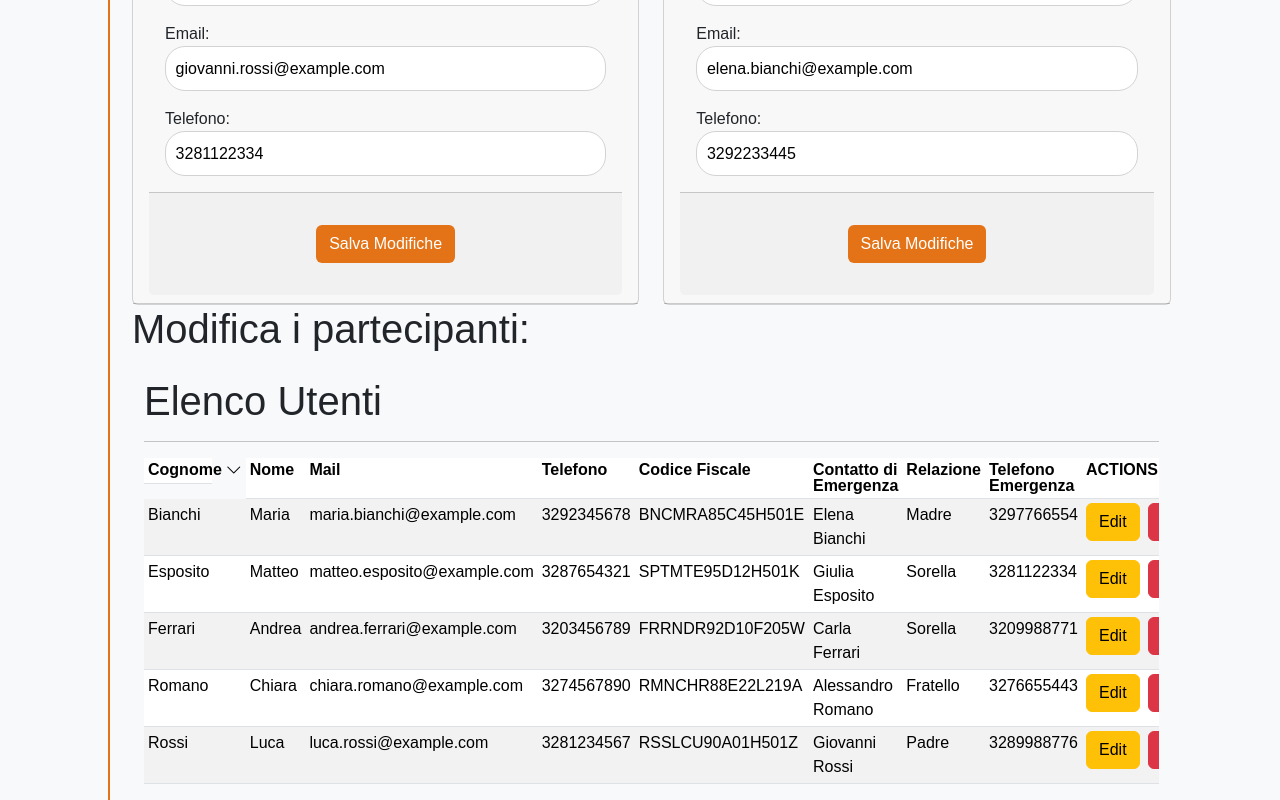
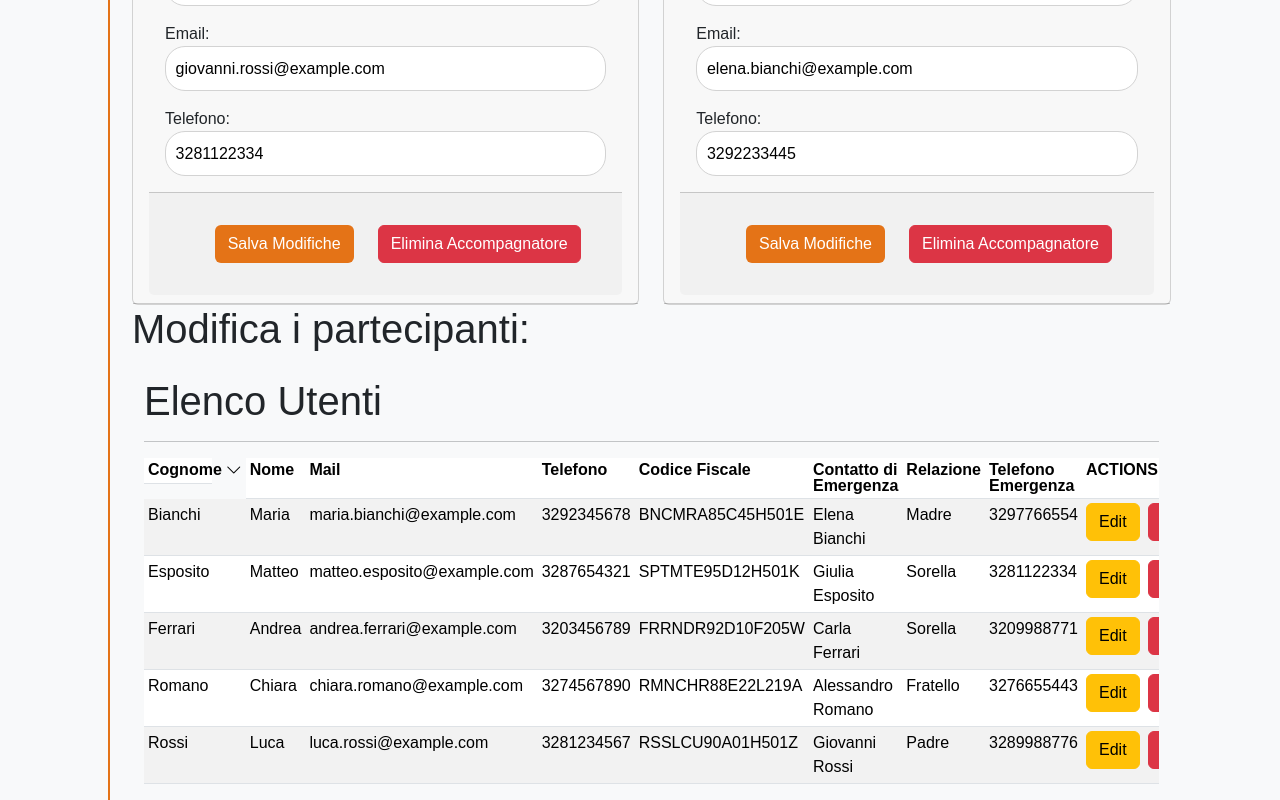
Before and after one commit to mattiacoli/BooRoad, a React (Vite) app: page /1/edit-trip in a window 1280 px wide. Shown: the part 948-1748 px from the top of the page. Built offline with nearby package versions, Linux system fonts and the light colour scheme.

Commit message:
Add CompanionEditCardUi and ChangeCompanions components for companion editing functionality

```diff
--- a/src/components/dumb/ChangeCompanions.ui.jsx
+++ b/src/components/dumb/CompanionEditCard.ui.jsx
@@ -1,61 +1,20 @@
-import { useState, useEffect } from "react"
-import { useTripContext } from "../../contexts/TripContext"
+import { useTripContext } from "../../contexts/TripContext";
 
-export default function ChangeCompanionsUi({ item, id }) {
+export default function CompanionEditCardUi({ onchange, onsubmit, companion, message, tripId }) {
 
-    const { data, setData } = useTripContext()
-
-    const [companion, setCompanion] = useState(item)
-    const [message, setmessage] = useState({
-        state: '',
-        message: ''
-    })
-
-    function handleChangeCompanions(key, value) {
-        setCompanion({
-            ...companion,
-            [key]: value
-        })
-    }
-
-    function handleSubmit() {
-
-        //rimappare l'array generale con i nuovi dati
-        const currentTrip = data.find(trip => trip.id == id)
-        const updatedCompanions = currentTrip.accompagnatori.map(item => item.id == companion.id ? companion : item)
-
-        const updatedTrip = {
-            ...currentTrip,
-            accompagnatori: updatedCompanions
-        }
-
-        const updatedData = data.map(trip => trip.id == updatedTrip.id ? updatedTrip : trip)
-        //settare l'array con il setter
-
-        setData(updatedData)
-
-        setmessage({
-            state: 'success',
-            message: 'Companion updated correctly'
-        })
-
-    }
-
-    useEffect(() => {
-        console.log(data);
-    }, [data])
+    const { deleteCompanion } = useTripContext()
 
     return (
         <>
             <div className="col">
-                <form onSubmit={(e) => { e.preventDefault(); handleSubmit() }} action="">
+                <form onSubmit={(e) => { e.preventDefault(); onsubmit() }} action="">
                     <div className="card">
                         <div className="card-header">
                             <h3>Info accompagnatore:</h3>
                             <div className="card-body">
                                 <label htmlFor="" className="edit_label">Nome:</label>
                                 <input
-                                    onChange={(e) => handleChangeCompanions(e.target.name, e.target.value)}
+                                    onChange={(e) => onchange(e.target.name, e.target.value)}
                                     value={companion.nome}
                                     name="nome"
                                     className="edit_input"
@@ -65,7 +24,7 @@ export default function ChangeCompanionsUi({ item, id }) {
 
                                 <label htmlFor="" className="edit_label">Cognome:</label>
                                 <input
-                                    onChange={(e) => handleChangeCompanions(e.target.name, e.target.value)}
+                                    onChange={(e) => onchange(e.target.name, e.target.value)}
                                     value={companion.cognome}
                                     name="cognome"
                                     className="edit_input"
@@ -75,7 +34,7 @@ export default function ChangeCompanionsUi({ item, id }) {
 
                                 <label htmlFor="" className="edit_label">Email:</label>
                                 <input
-                                    onChange={(e) => handleChangeCompanions(e.target.name, e.target.value)}
+                                    onChange={(e) => onchange(e.target.name, e.target.value)}
                                     value={companion.email}
                                     name="email"
                                     className="edit_input"
@@ -85,7 +44,7 @@ export default function ChangeCompanionsUi({ item, id }) {
 
                                 <label htmlFor="" className="edit_label">Telefono:</label>
                                 <input
-                                    onChange={(e) => handleChangeCompanions(e.target.name, e.target.value)}
+                                    onChange={(e) => onchange(e.target.name, e.target.value)}
                                     value={companion.telefono}
                                     name="telefono"
                                     className="edit_input"
@@ -106,7 +65,8 @@ export default function ChangeCompanionsUi({ item, id }) {
                                 }
                             </div>
                             <div className="card-footer text-center">
-                                <button type="submit" className="btn my-4">Salva Modifiche</button>
+                                <button type="submit" className="btn mx-4">Salva Modifiche</button>
+                                <button type="button" onClick={() => deleteCompanion(companion.id, tripId)} className="btn btn-actions btn-danger my-4">Elimina Accompagnatore</button>
                             </div>
                         </div>
                     </div>
--- /dev/null
+++ b/src/components/smart/ChangeCompanions.jsx
@@ -0,0 +1,60 @@
+import { useState, useEffect } from "react"
+import { useTripContext } from "../../contexts/TripContext"
+import CompanionEditCardUi from "../dumb/CompanionEditCard.ui"
+
+export default function ChangeCompanions({ item, id }) {
+
+    const { data, setData } = useTripContext()
+
+    const [companion, setCompanion] = useState(item)
+    const [message, setmessage] = useState({
+        state: '',
+        message: ''
+    })
+
+    function handleChangeCompanions(key, value) {
+        setCompanion({
+            ...companion,
+            [key]: value
+        })
+    }
+
+    function handleSubmit() {
+
+        //rimappare l'array generale con i nuovi dati
+        const currentTrip = data.find(trip => trip.id == id)
+        const updatedCompanions = currentTrip.accompagnatori.map(item => item.id == companion.id ? companion : item)
+
+        const updatedTrip = {
+            ...currentTrip,
+            accompagnatori: updatedCompanions
+        }
+
+        const updatedData = data.map(trip => trip.id == updatedTrip.id ? updatedTrip : trip)
+        //settare l'array con il setter
+
+        setData(updatedData)
+
+        setmessage({
+            state: 'success',
+            message: 'Companion updated correctly'
+        })
+
+    }
+
+    useEffect(() => {
+        console.log(data);
+    }, [data])
+
+    return (
+        <>
+            <CompanionEditCardUi
+                onchange={handleChangeCompanions}
+                onsubmit={handleSubmit}
+                companion={companion}
+                message={message}
+                tripId={id}
+            />
+        </>
+    )
+}
--- a/src/contexts/TripContext.jsx
+++ b/src/contexts/TripContext.jsx
@@ -31,15 +31,37 @@ function TripProvider({ children }) {
 
     function deleteTrip(id) {
         console.log('delete');
-        let deletedTrip = {};
 
         const updatedData = data.filter(item => item.id !== id)
         setData(updatedData)
     }
 
+    function deleteCompanion(companionId, tripId) {
+        console.log('delete');
+
+        console.log(companionId, Number(tripId));
+
+
+        const currentTrip = data.find(trip => trip.id == Number(tripId))
+
+        const updatedCompanion = currentTrip.accompagnatori.filter(item => item.id !== companionId)
+
+        const updatedTrip = {
+            ...currentTrip,
+            accompagnatori: updatedCompanion
+        }
+
+        const updatedData = data.map(item => item.id == updatedTrip.id ? updatedTrip : item)
+        console.log(updatedData);
+
+        setData(updatedData)
+        console.log('submit');
+
+    }
+
     return (
 
-        <TripContext.Provider value={{ data, setData, deleteTrip, deleteUser, searchQuery, setSearchQuery }}>
+        <TripContext.Provider value={{ data, setData, deleteCompanion, deleteTrip, deleteUser, searchQuery, setSearchQuery }}>
             {children}
         </TripContext.Provider>
     );
--- a/src/pages/EditTrip.jsx
+++ b/src/pages/EditTrip.jsx
@@ -3,7 +3,7 @@ import { useTripContext } from "../contexts/TripContext"
 import { useState } from "react"
 import UserListUi from "../components/dumb/UserList.ui"
 import { useNavigate } from "react-router-dom"
-import ChangeCompanionsUi from "../components/dumb/ChangeCompanions.ui"
+import ChangeCompanions from "../components/smart/ChangeCompanions"
 
 export default function EditTrip() {
 
@@ -148,7 +148,7 @@ export default function EditTrip() {
                         {
                             currentCompanions.map(item => (
                                 <>
-                                    <ChangeCompanionsUi
+                                    <ChangeCompanions
                                         id={id}
                                         key={item.id}
                                         item={item}
```
